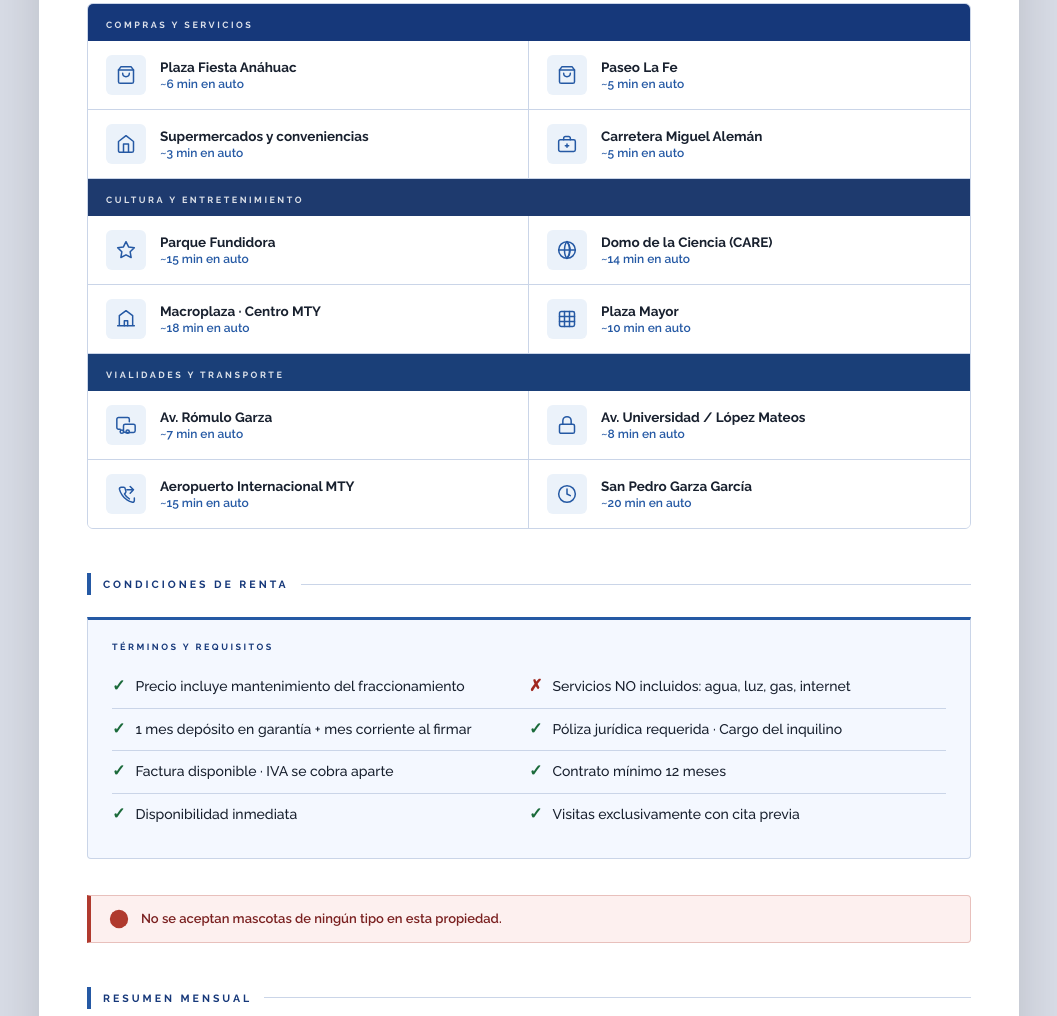
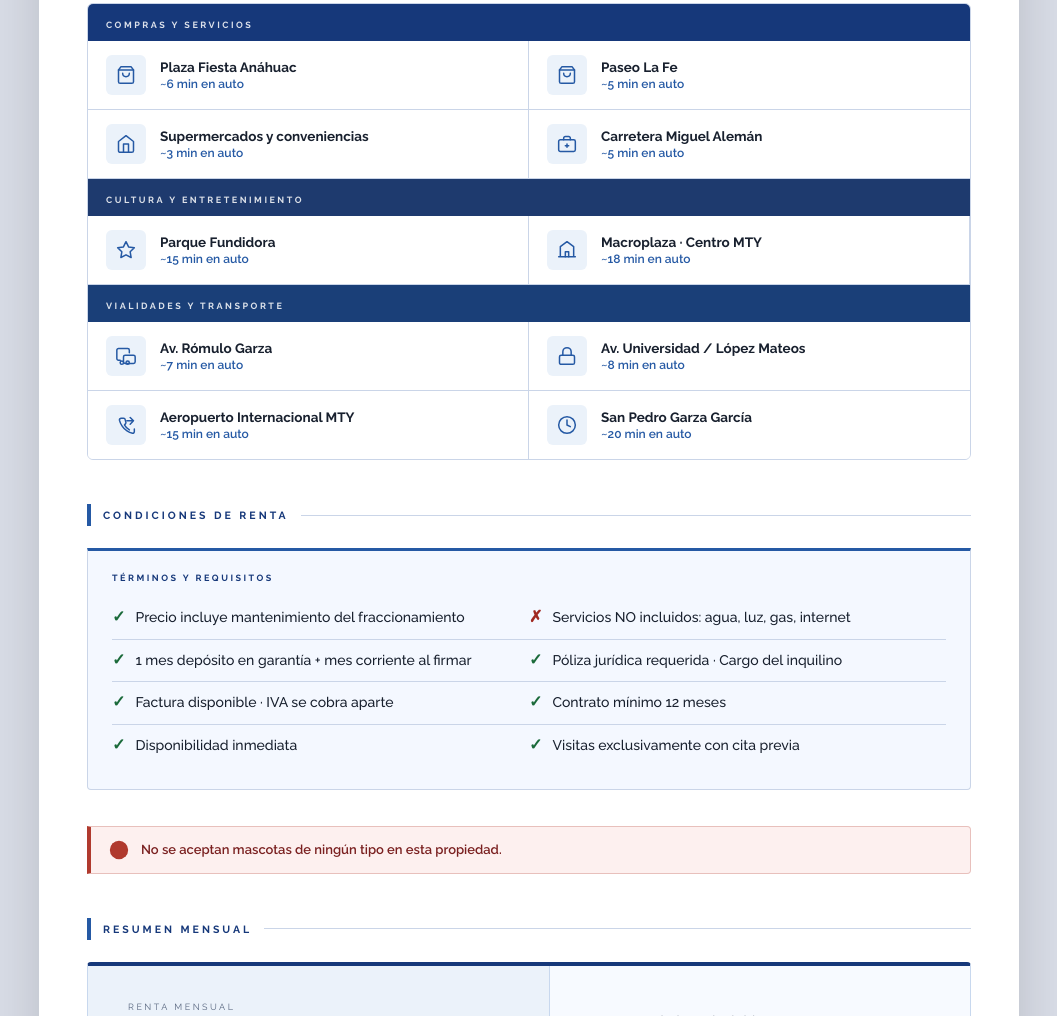
Before and after one commit to mmartinez2828xx/palmas-diamante-adastacapital, a plain HTML site: page index.html in a window 1280 px wide. Shown: the part 4030-5046 px from the top of the page, without its empty margins (111-1168 px from the left). Drawn offline with Linux system fonts and the light colour scheme.

Commit message:
Update index.html

```diff
--- a/index.html
+++ b/index.html
@@ -673,16 +673,6 @@ body{font-family:'Raleway',sans-serif;background:#D8DCE6;color:var(--text);paddi
       </div>
     </div>
 
-    <div style="display:flex;align-items:center;gap:14px;padding:14px 18px;border-bottom:1px solid #CAD5E8;background:#fff">
-      <div style="width:40px;height:40px;background:#EBF2FA;border-radius:6px;display:flex;align-items:center;justify-content:center;flex-shrink:0">
-        <svg viewBox="0 0 24 24" fill="none" stroke="#2559A4" stroke-width="1.8" stroke-linecap="round" stroke-linejoin="round" style="width:20px;height:20px"><circle cx="12" cy="12" r="10"/><path d="M12 2a15.3 15.3 0 010 20M2 12h20"/><path d="M12 2C8 6 8 18 12 22M12 2c4 4 4 16 0 20"/></svg>
-      </div>
-      <div>
-        <div style="font-size:13.5px;font-weight:700;color:#18202E">Domo de la Ciencia (CARE)</div>
-        <div style="font-size:12px;color:#2559A4;font-weight:600;margin-top:2px">~14 min en auto</div>
-      </div>
-    </div>
-
     <div style="display:flex;align-items:center;gap:14px;padding:14px 18px;border-bottom:1px solid #CAD5E8;border-right:1px solid #CAD5E8;background:#fff">
       <div style="width:40px;height:40px;background:#EBF2FA;border-radius:6px;display:flex;align-items:center;justify-content:center;flex-shrink:0">
         <svg viewBox="0 0 24 24" fill="none" stroke="#2559A4" stroke-width="1.8" stroke-linecap="round" stroke-linejoin="round" style="width:20px;height:20px"><path d="M2 20h20M4 20V8l8-6 8 6v12"/><path d="M10 20v-6h4v6"/></svg>
@@ -690,16 +680,6 @@ body{font-family:'Raleway',sans-serif;background:#D8DCE6;color:var(--text);paddi
       <div>
         <div style="font-size:13.5px;font-weight:700;color:#18202E">Macroplaza · Centro MTY</div>
         <div style="font-size:12px;color:#2559A4;font-weight:600;margin-top:2px">~18 min en auto</div>
-      </div>
-    </div>
-
-    <div style="display:flex;align-items:center;gap:14px;padding:14px 18px;border-bottom:1px solid #CAD5E8;background:#fff">
-      <div style="width:40px;height:40px;background:#EBF2FA;border-radius:6px;display:flex;align-items:center;justify-content:center;flex-shrink:0">
-        <svg viewBox="0 0 24 24" fill="none" stroke="#2559A4" stroke-width="1.8" stroke-linecap="round" stroke-linejoin="round" style="width:20px;height:20px"><rect x="3" y="3" width="18" height="18" rx="2"/><path d="M9 3v18M15 3v18M3 9h18M3 15h18"/></svg>
-      </div>
-      <div>
-        <div style="font-size:13.5px;font-weight:700;color:#18202E">Plaza Mayor</div>
-        <div style="font-size:12px;color:#2559A4;font-weight:600;margin-top:2px">~10 min en auto</div>
       </div>
     </div>
 
```
